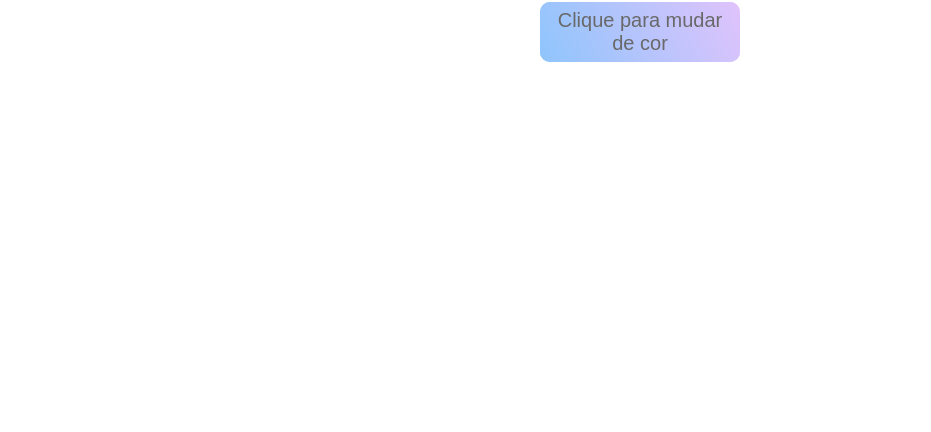
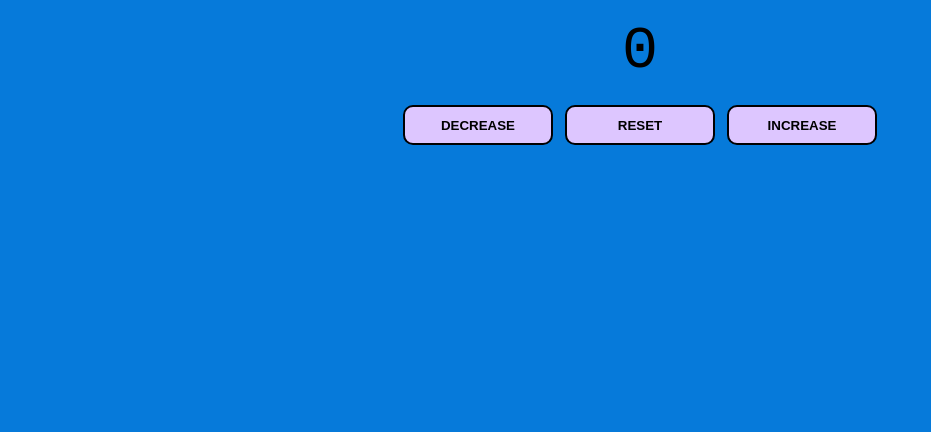
Before and after one commit to GabrielHackRibeiro/JS-Counter, a plain HTML site: page index.html in a window 1280 px wide. Shown: the part 368-800 px from the top of the page, without its empty margins (0-931 px from the left). Drawn offline with Linux system fonts and the light colour scheme.

Commit message:
Add files via upload

```diff
--- a/index.html
+++ b/index.html
@@ -1,139 +1,64 @@
-<!doctype html>
+<!DOCTYPE html>
 <html>
 
 <head>
-    <title>background-color generator</title>
+    <title>Contador</title>
     <meta charset="UTF-8">
 
     <style>
-
-        .stage {
-            box-sizing: border-box;
-            position: absolute;
-            left: 0;
-            top: 0;
-            width: 100vw;
-            height: 100vh;
-            overflow: hidden;
-            display: flex;
-            align-items: center;
-            justify-content: center;
-        }
-
-        .btn {
-            width: 200px;
-            font-size: 20px;
-            height: 60px;
-            border: none;
-            outline: none;
-            background-color: #8EC5FC;
-            background-image: linear-gradient(62deg, #8EC5FC 0%, #E0C3FC 100%);
-            color: rgb(105, 105, 105);
-            cursor: pointer;
-            position: relative;
-            z-index: 0;
-            border-radius: 10px;
-        }
-
-        .btn::before {
-            position: absolute;
-            content: "";
-            width: calc(100% + 4px);
-            height: calc(100% + 4px);
-            left: 0;
-            top: 0;
-            background: linear-gradient(124deg,
-                    #ff2400,
-                    #e81d1d,
-                    #e8b71d,
-                    #e3e81d,
-                    #1de840,
-                    #1ddde8,
-                    #2b1de8,
-                    #dd00f3,
-                    #dd00f3);
-            background-size: 400%;
-            z-index: -1;
-            filter: blur(5px);
-            animation: move 20s linear infinite;
-            opacity: 0;
-            transition: opacity 0.3s ease-in-out;
-            border-radius: 10px;
-        }
-
-        .btn:hover::before {
-            opacity: 1;
-        }
-
-        .btn::after {
-            z-index: -1;
-            content: "";
-            position: absolute;
-            width: 100%;
-            height: 100%;
-            background-color: #8EC5FC;
-            background-image: linear-gradient(62deg, #8EC5FC 0%, #E0C3FC 100%);
-            left: 0;
-            top: 0;
-            border-radius: 10px;
-        }
-
-        @keyframes move {
-            0% {
-                background-position: 0 0;
-            }
-
-            50% {
-                background-position: 400% 0;
-            }
-
-            100% {
-                background-position: 0 0;
-            }
-        }
-    </style>
-
-    <script>
-
-
-
-        function generateColor() {
-            const letters = '0123456789ABCDEF';
-            let color = '#';
-
-
-            for (let i = 0; i < 6; i++) {
-                color += letters[Math.floor(Math.random() * 16)];
-            }
-
-            let newColor = document.querySelector('body');
-            newColor.style.backgroundColor = color;
-
-            let colorname = document.getElementById('colorCode');
-            colorname.innerHTML = color
-
-
-            return color;
-
+        body {
+            margin: 0px;
 
         }
 
+        .container{
+            width: 100vw;
+            height: 100vh;
+            background: #067ada;
+            display: flex;
+            flex-direction: column;
+            justify-content: center;
+            align-items: center;
+            font-family:monospace;
+            font-size: 20px;
+        }
 
+        span{
+            font-size: 60px;
+        }
 
-    </script>
+        .btnContainer{
+            margin-top: 20px;
+        }
+
+        .btn{
+            background: #ddc6ff;
+            width: 150px;
+            height: 40px;
+            border: 2px solid black;
+            border-radius: 10px;
+            font-weight: bolder;
+        }
+
+    </style>
 </head>
 
 <body>
+    <main>
+        <div class="container">
+            <h1>Counter</h1>
+            <span id="value">0</span>
 
-    <div class="stage">
-        <button class="btn" onclick="generateColor()">Clique para mudar de cor</button>
-    </div>
 
-    <div class="stage2">
-        <h1>Código da cor:</h1>
-        <p id="colorCode"></p>
-    </div>
+            <div class="btnContainer">
+                <button class="btn decrease">DECREASE</button>
+                <button class="btn reset">RESET</button>
+                <button class="btn increase">INCREASE</button>
+            </div>
+        </div>
+    </main>
 
+    <script type="text/javascript" src="./script.js"></script>
 </body>
 
 </html>
--- /dev/null
+++ b/script.js
@@ -0,0 +1,28 @@
+// set a var
+
+var count = 0;
+
+// select value and buttons
+var value = document.querySelector('#value');
+var btns = document.querySelectorAll('.btn');
+
+btns.forEach(function(btn){
+    btn.addEventListener('click', function(e){
+        const styles = e.currentTarget.classList;
+        if(styles.contains("decrease")){
+            count--;
+
+        }else if(styles.contains("increase")){
+            count++;
+        }else{
+            count = 0;
+        }if(count<0){
+            value.style.color = '#de0f01';
+        }else if(count>0){
+            value.style.color = '#12532b';
+        }else{
+            value.style.color = '#222';
+        }
+        value.innerHTML = count;
+    })
+})
```
